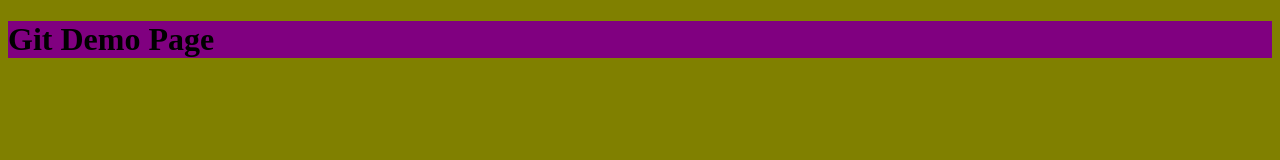
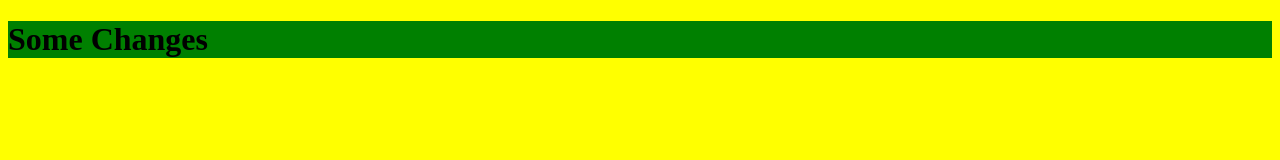
Before and after one commit to bmargulan04/rep, a plain HTML site: page index.html in a window 1280 px wide. Drawn offline with Linux system fonts and the light colour scheme.

```diff
--- a/index.html
+++ b/index.html
@@ -8,7 +8,7 @@
     <link rel="stylesheet" href="styles.css">
 </head>
 <body>
-    <h1>Git Demo Page</h1>
+    <h1>Some Changes</h1>
     <script src="app.js"></script>
 </body>
 </html>
--- a/styles.css
+++ b/styles.css
@@ -1,6 +1,6 @@
 body {
-    background-color:  olive;
+    background-color:  yellow;
 }
 h1 {
-    background-color: purple;
+    background-color: green;
 }
```
